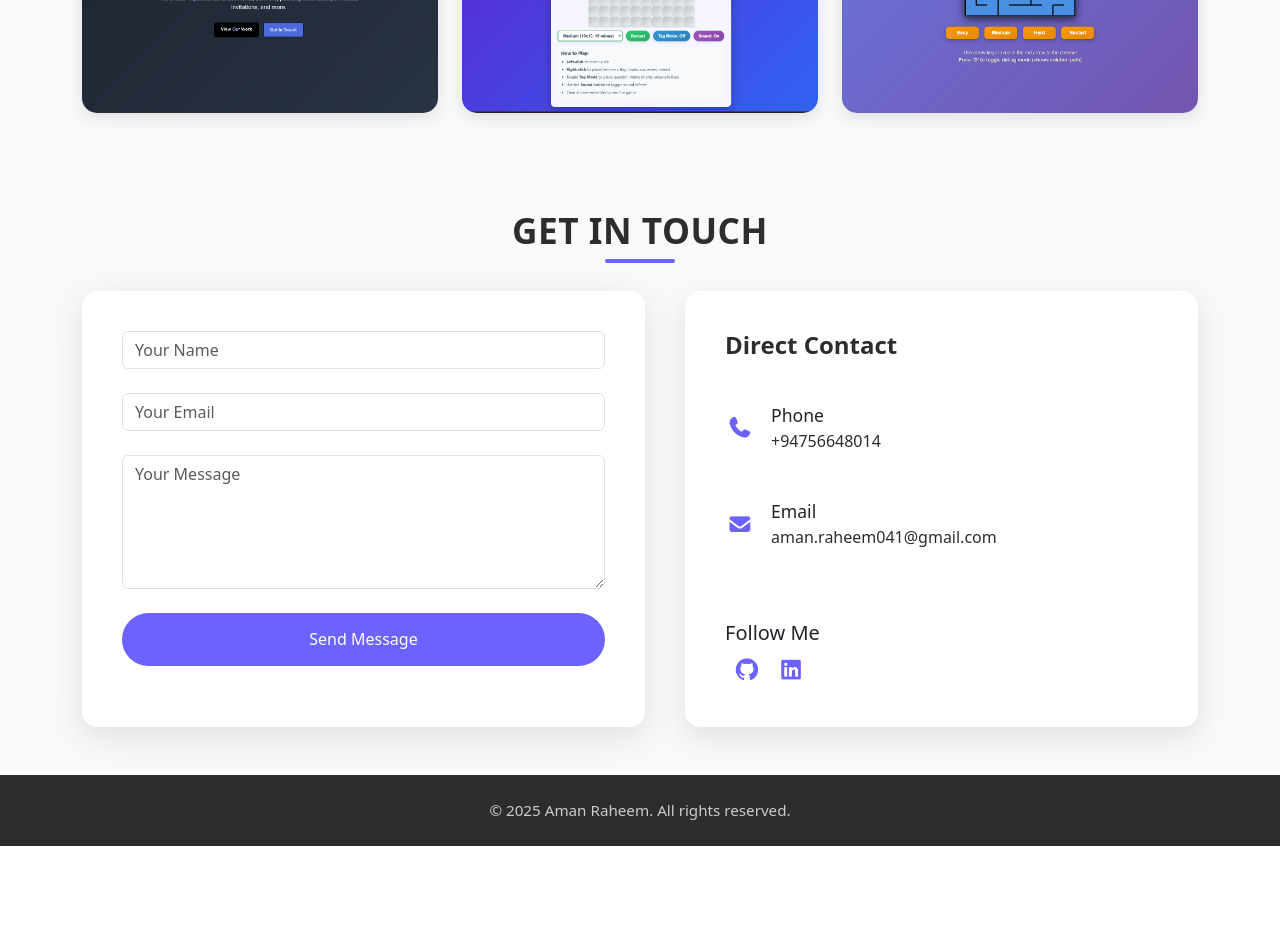
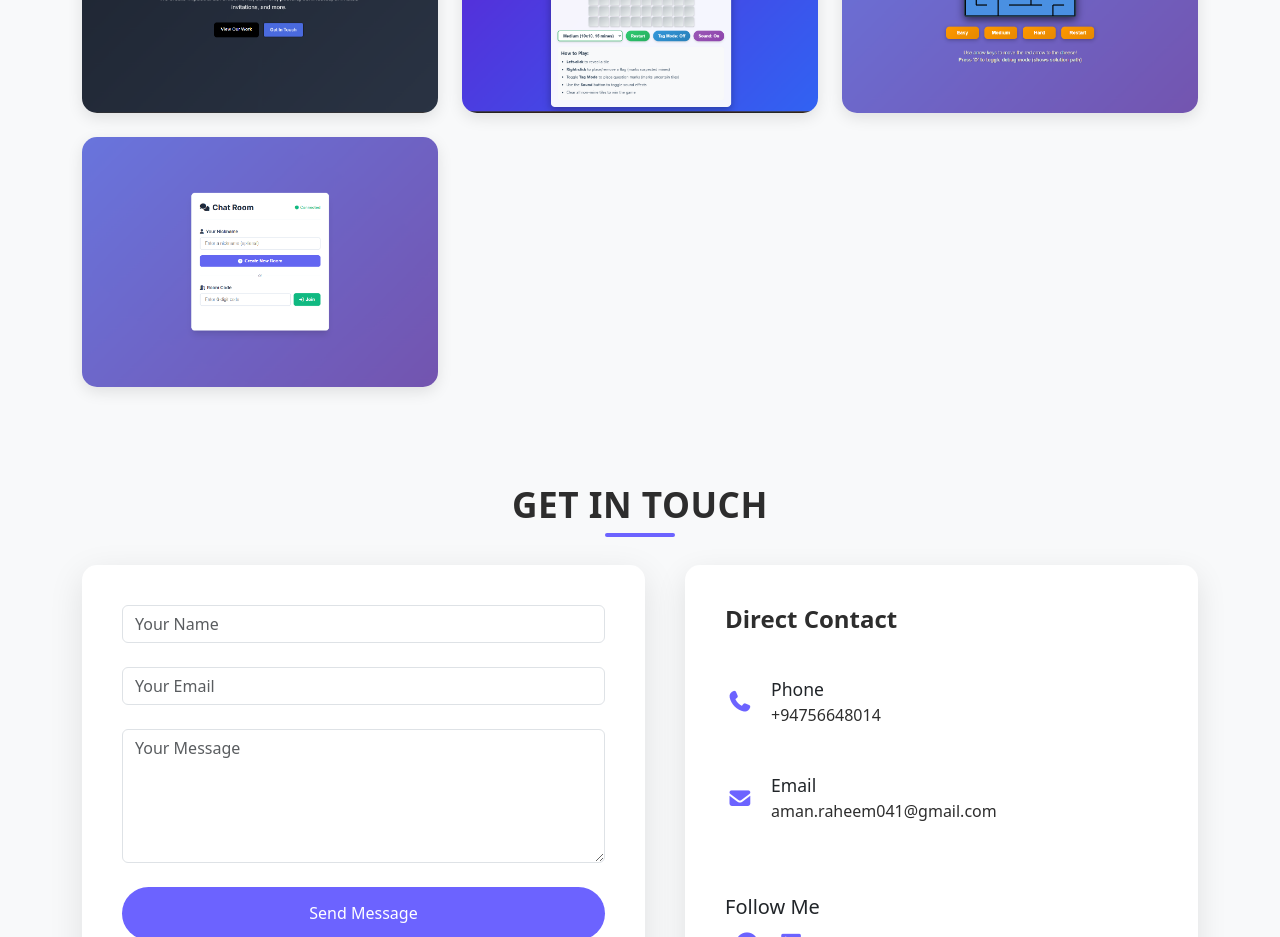
Before and after one commit to AmanWebHub/My-portfolio, a React (Vite) app: page / in a window 1280 px wide. Shown: the part 2260-3197 px from the top of the page. Before the commit the page ends 3106 px from the top, so only its background shows below. Built offline with nearby package versions, Linux system fonts and the light colour scheme; no server answers.

Commit message:
Adding Project 7

```diff
--- a/src/data/projectsList.js
+++ b/src/data/projectsList.js
@@ -47,6 +47,14 @@ const projectsList = [
   url: "https://maze-game-ochre.vercel.app/",
 },
 
+{
+  id: "7",
+  name: "Chat Room",
+  description: "A real-time chat application using Socket.io and Node.js.",
+  image: "./images/project-7.png",
+  url: "https://chatapp-production-c4a8.up.railway.app/",
+}
+
 ]
 
 export default projectsList;
```
Also changed, not shown: public/images/project-7.png (added).
